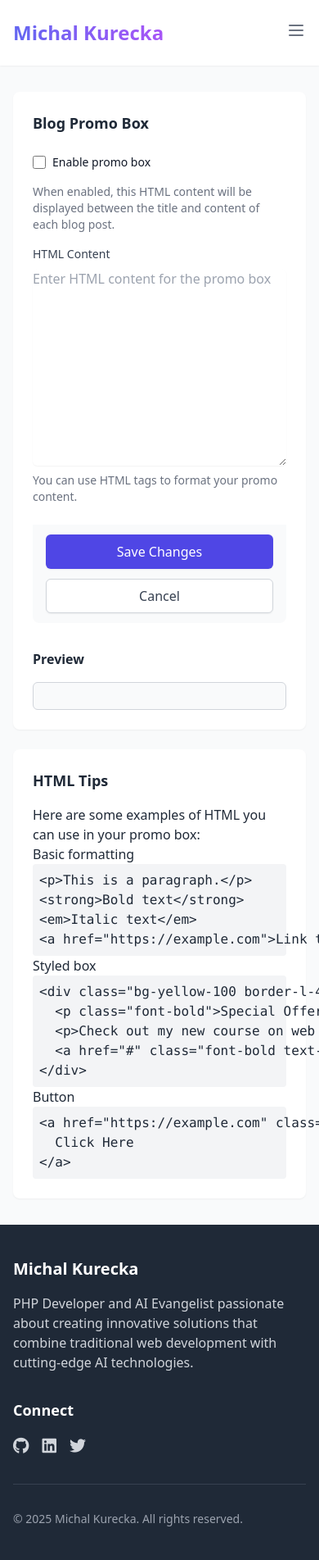
After one commit to mkurecka/php-slim-portfolio, a PHP site: template src/templates/admin/promo/edit.php in a window 390 px wide; the page is wider, and only the part inside the window is pictured. The commit adds this page. Shown: that part at 82% size. Run offline with PHP 8.4, Linux system fonts and the light colour scheme; the template is opened without the code that fills it, so the values that code supplies are empty; some libraries are stand-ins or nearby versions.

```diff
--- a/app/routes.php
+++ b/app/routes.php
@@ -12,6 +12,7 @@ use App\Application\Actions\Admin\ContactController;
 use App\Application\Actions\Admin\CVController;
 use App\Application\Actions\Admin\DashboardController;
 use App\Application\Actions\Admin\PartnerController;
+use App\Application\Actions\Admin\PromoController;
 use App\Application\Actions\Admin\SiteContentAction;
 use App\Application\Actions\Admin\WebhookController;
 use App\Application\Actions\Partner\PartnerRedirectAction;
@@ -86,6 +87,10 @@ return function (App $app) {
         $group->get('/partner/edit/{id}', [PartnerController::class, 'editLink']);
         $group->post('/partner/update/{id}', [PartnerController::class, 'updateLink']);
         $group->get('/partner/delete/{id}', [PartnerController::class, 'deleteLink']);
+
+        // Blog promo management
+        $group->get('/promo', [PromoController::class, 'edit']);
+        $group->post('/promo/update', [PromoController::class, 'update']);
     })->add(AuthMiddleware::class);
 
     // Error handling for 404 Not Found
--- a/src/templates/admin/dashboard.php
+++ b/src/templates/admin/dashboard.php
@@ -99,6 +99,9 @@
             </a>
             <a href="/admin/partner" class="block text-gray-700 hover:text-indigo-600 transition-colors">
                 <i class="fas fa-share-alt mr-2"></i> Partner Links
+            </a>
+            <a href="/admin/promo" class="block text-gray-700 hover:text-indigo-600 transition-colors">
+                <i class="fas fa-bullhorn mr-2"></i> Blog Promo Box
             </a>
             <a href="/" target="_blank" class="block text-gray-700 hover:text-indigo-600 transition-colors">
                 <i class="fas fa-external-link-alt mr-2"></i> View Website
--- a/src/templates/admin/layout.php
+++ b/src/templates/admin/layout.php
@@ -25,6 +25,9 @@
                 </a>
                 <a href="/admin/cv" class="block py-2.5 px-4 rounded transition duration-200 hover:bg-indigo-700 <?= strpos($_SERVER['REQUEST_URI'], '/admin/cv') !== false ? 'bg-indigo-700' : '' ?>">
                     <i class="fas fa-file-alt mr-2"></i> CV
+                </a>
+                <a href="/admin/promo" class="block py-2.5 px-4 rounded transition duration-200 hover:bg-indigo-700 <?= strpos($_SERVER['REQUEST_URI'], '/admin/promo') !== false ? 'bg-indigo-700' : '' ?>">
+                    <i class="fas fa-bullhorn mr-2"></i> Blog Promo
                 </a>
             </nav>
 
@@ -55,6 +58,9 @@
                 <a href="/admin/cv" class="block py-2.5 px-4 rounded transition duration-200 hover:bg-indigo-700 <?= strpos($_SERVER['REQUEST_URI'], '/admin/cv') !== false ? 'bg-indigo-700' : '' ?>">
                     <i class="fas fa-file-alt mr-2"></i> CV
                 </a>
+                <a href="/admin/promo" class="block py-2.5 px-4 rounded transition duration-200 hover:bg-indigo-700 <?= strpos($_SERVER['REQUEST_URI'], '/admin/promo') !== false ? 'bg-indigo-700' : '' ?>">
+                    <i class="fas fa-bullhorn mr-2"></i> Blog Promo
+                </a>
                 <a href="/admin/logout" class="block py-2.5 px-4 rounded transition duration-200 hover:bg-indigo-700">
                     <i class="fas fa-sign-out-alt mr-2"></i> Logout
                 </a>
--- /dev/null
+++ b/src/templates/admin/promo/edit.php
@@ -0,0 +1,63 @@
+<div class="bg-white rounded-lg shadow-sm p-6">
+    <div class="flex items-center justify-between mb-6">
+        <h3 class="text-lg font-semibold text-gray-800">Blog Promo Box</h3>
+    </div>
+
+    <form action="/admin/promo/update" method="post">
+        <div class="mb-6">
+            <div class="flex items-center mb-4">
+                <input type="checkbox" id="enabled" name="enabled" class="w-4 h-4 text-indigo-600 border-gray-300 rounded focus:ring-indigo-500" <?= $promo->isEnabled() ? 'checked' : '' ?>>
+                <label for="enabled" class="ml-2 block text-sm text-gray-900">Enable promo box</label>
+            </div>
+            <p class="text-sm text-gray-500 mb-4">When enabled, this HTML content will be displayed between the title and content of each blog post.</p>
+
+            <label for="content" class="block text-sm font-medium text-gray-700 mb-2">HTML Content</label>
+            <textarea id="content" name="content" rows="10" class="shadow-sm focus:ring-indigo-500 focus:border-indigo-500 block w-full sm:text-sm border-gray-300 rounded-md" placeholder="Enter HTML content for the promo box"><?= htmlspecialchars($promo->getContent()) ?></textarea>
+            <p class="mt-2 text-sm text-gray-500">You can use HTML tags to format your promo content.</p>
+        </div>
+
+        <div class="bg-gray-50 px-4 py-3 sm:px-6 sm:flex sm:flex-row-reverse rounded-b-lg">
+            <button type="submit" class="w-full inline-flex justify-center rounded-md border border-transparent shadow-sm px-4 py-2 bg-indigo-600 text-base font-medium text-white hover:bg-indigo-700 focus:outline-none focus:ring-2 focus:ring-offset-2 focus:ring-indigo-500 sm:ml-3 sm:w-auto sm:text-sm">
+                Save Changes
+            </button>
+            <a href="/admin/dashboard" class="mt-3 w-full inline-flex justify-center rounded-md border border-gray-300 shadow-sm px-4 py-2 bg-white text-base font-medium text-gray-700 hover:bg-gray-50 focus:outline-none focus:ring-2 focus:ring-offset-2 focus:ring-indigo-500 sm:mt-0 sm:ml-3 sm:w-auto sm:text-sm">
+                Cancel
+            </a>
+        </div>
+    </form>
+
+    <div class="mt-8">
+        <h4 class="text-md font-semibold text-gray-800 mb-4">Preview</h4>
+        <div class="border border-gray-300 rounded-md p-4 bg-gray-50">
+            <div class="prose prose-sm max-w-none">
+                <?= $promo->getContent() ?>
+            </div>
+        </div>
+    </div>
+</div>
+
+<div class="bg-white rounded-lg shadow-sm p-6 mt-6">
+    <h3 class="text-lg font-semibold text-gray-800 mb-4">HTML Tips</h3>
+
+    <div class="prose prose-sm max-w-none">
+        <p>Here are some examples of HTML you can use in your promo box:</p>
+
+        <h4>Basic formatting</h4>
+        <pre class="bg-gray-100 p-2 rounded"><code>&lt;p&gt;This is a paragraph.&lt;/p&gt;
+&lt;strong&gt;Bold text&lt;/strong&gt;
+&lt;em&gt;Italic text&lt;/em&gt;
+&lt;a href="https://example.com"&gt;Link text&lt;/a&gt;</code></pre>
+
+        <h4>Styled box</h4>
+        <pre class="bg-gray-100 p-2 rounded"><code>&lt;div class="bg-yellow-100 border-l-4 border-yellow-500 text-yellow-700 p-4 mb-4" role="alert"&gt;
+  &lt;p class="font-bold"&gt;Special Offer!&lt;/p&gt;
+  &lt;p&gt;Check out my new course on web development.&lt;/p&gt;
+  &lt;a href="#" class="font-bold text-blue-600 hover:underline"&gt;Learn more →&lt;/a&gt;
+&lt;/div&gt;</code></pre>
+
+        <h4>Button</h4>
+        <pre class="bg-gray-100 p-2 rounded"><code>&lt;a href="https://example.com" class="inline-block bg-indigo-600 text-white px-4 py-2 rounded-lg hover:bg-indigo-700 transition-colors"&gt;
+  Click Here
+&lt;/a&gt;</code></pre>
+    </div>
+</div>
```
Also changed, not shown: app/dependencies.php (+25 -0 lines), src/Application/Actions/Admin/PromoController.php (added, +45 -0 lines), src/Application/Actions/Blog/BlogAction.php (+7 -2 lines), src/Domain/Promo/BlogPromo.php (added, +41 -0 lines), src/Domain/Promo/BlogPromoRepository.php (added, +46 -0 lines), src/templates/blog/post.php (+15 -0 lines).
